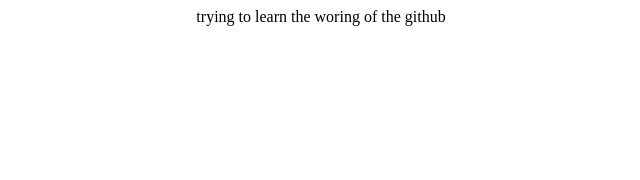
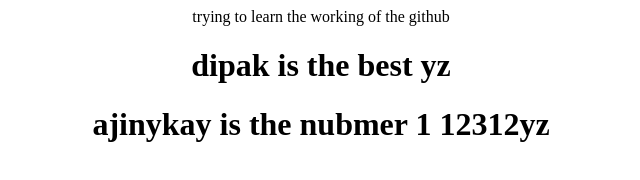
Before and after one commit to vivekpawar3010/Learning_Jenkins, a plain HTML site: page index.html in a window 1280 px wide. Shown: the whole page, without its empty margins (319-959 px from the left). Drawn offline with Linux system fonts and the light colour scheme.

Commit message:
add the new line

```diff
--- a/index.html
+++ b/index.html
@@ -1 +1,7 @@
-<center></h>trying to learn the woring of the github</h></center>
+<center></h>trying to learn the working of the github</h>
+
+<h1>dipak is the best yz</h1><h1>ajinykay is the nubmer 1 12312yz</h1><h1></h1>
+
+
+
+</center>
```
